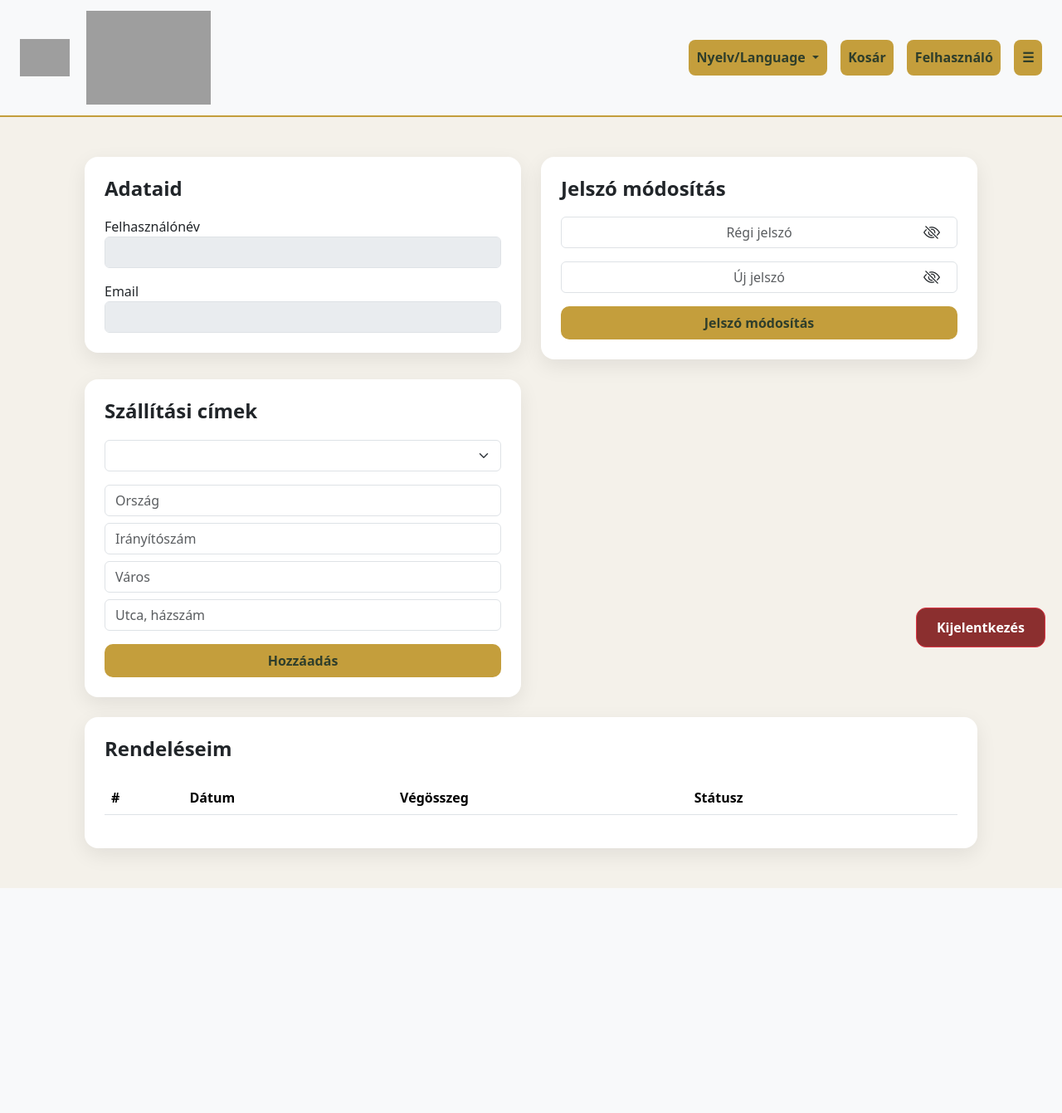
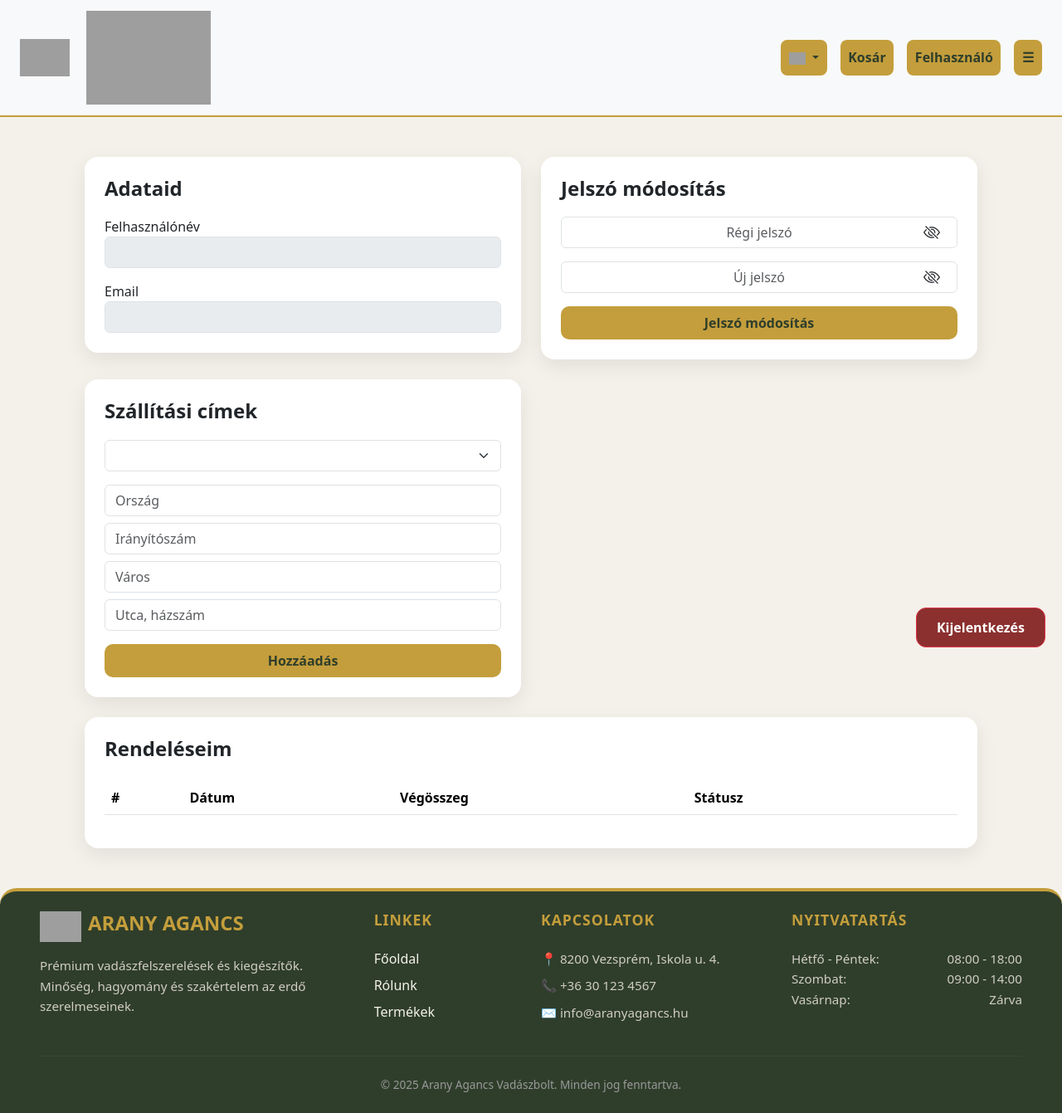
Before and after one commit to Zsombor06/vadaszProjekt, a PHP site: page /felhasznalo.html in a window 1280 px wide. Shown: the whole page at 83% size. Before the commit the page ends 1070 px from the top, so only its background shows below. Run offline with PHP 8.4, Linux system fonts and the light colour scheme; lists and menus that the app fills with data are empty; grey boxes are pictures that could not be loaded.

Commit message:
footer igazítás a nyelv választáshoz egy logó szöveg helyett

```diff
--- a/frontend/admin/admin.html
+++ b/frontend/admin/admin.html
@@ -20,7 +20,7 @@
             <div class="d-flex flex-wrap justify-content-end" id="menuElems">
                 <ul  class="navbar-nav me-3">
                     <li class="nav-item dropdown">
-                        <button class="btn btn-navbar dropdown-toggle" data-bs-toggle="dropdown"> Nyelv/Language </button>
+                        <button class="btn btn-navbar dropdown-toggle" data-bs-toggle="dropdown"> <img src="../képek/nyelv.png" alt="Language" style="max-width: 20px;"> </button>
                         <ul class="dropdown-menu dropdown-menu-start">
                             <li id="magyar"><a class="dropdown-item" href="#">Magyar</a></li>
                             <li id="angol"><a class="dropdown-item" href="#">English</a></li>
--- a/frontend/bejelentkezes/bejelentkezes.html
+++ b/frontend/bejelentkezes/bejelentkezes.html
@@ -21,7 +21,7 @@
             <div class="d-flex flex-wrap justify-content-end" id="menuElems">
                 <ul  class="navbar-nav me-3">
                     <li class="nav-item dropdown">
-                        <button class="btn btn-navbar dropdown-toggle" data-bs-toggle="dropdown"> Nyelv/Language </button>
+                        <button class="btn btn-navbar dropdown-toggle" data-bs-toggle="dropdown"> <img src="../képek/nyelv.png" alt="Language" style="max-width: 20px;"> </button>
                         <ul class="dropdown-menu dropdown-menu-start">
                             <li id="magyar"><a class="dropdown-item" href="#">Magyar</a></li>
                             <li id="angol"><a class="dropdown-item" href="#">English</a></li>
--- a/frontend/dolgozo/dolgozo.html
+++ b/frontend/dolgozo/dolgozo.html
@@ -21,7 +21,7 @@
             <div class="d-flex flex-wrap justify-content-end" id="menuElems">
                 <ul  class="navbar-nav me-3">
                     <li class="nav-item dropdown">
-                        <button class="btn btn-navbar dropdown-toggle" data-bs-toggle="dropdown"> Nyelv/Language </button>
+                        <button class="btn btn-navbar dropdown-toggle" data-bs-toggle="dropdown"> <img src="../képek/nyelv.png" alt="Language" style="max-width: 20px;"> </button>
                         <ul class="dropdown-menu dropdown-menu-start">
                             <li id="magyar"><a class="dropdown-item" href="#">Magyar</a></li>
                             <li id="angol"><a class="dropdown-item" href="#">English</a></li>
--- a/frontend/felhasznalo/felhasznalo.css
+++ b/frontend/felhasznalo/felhasznalo.css
@@ -126,3 +126,63 @@ background:#b08e34;
 .rendeles-modal .table th{
     vertical-align:middle;
 }
+
+/*footer csss*/
+.footer {
+    background-color: #2f3e2b;
+    color: #f4f1ea;
+    border-top-left-radius: 20px;
+    border-top-right-radius: 20px;
+    border-top: 4px solid #c49e3c;
+}
+
+.footer-brand {
+    color: #c49e3c;
+    display: flex;
+    align-items: center;
+}
+
+.footer-heading {
+    color: #c49e3c;
+    font-weight: 700;
+    text-transform: uppercase;
+    font-size: 1.1rem;
+    letter-spacing: 1px;
+}
+
+.footer-text {
+    color: #d1cdc4;
+    font-size: 0.95rem;
+    line-height: 1.6;
+}
+
+.footer-link {
+    color: #f4f1ea;
+    text-decoration: none;
+    transition: color 0.3s ease;
+}
+
+.footer-link:hover {
+    color: #c49e3c;
+    padding-left: 5px;
+}
+
+.footer-divider {
+    border-top: 1px solid rgba(196, 158, 60, 0.3);
+}
+
+.footer-copy {
+    font-size: 0.85rem;
+    color: #999;
+}
+
+.footer-social-link {
+    color: #c49e3c;
+    text-decoration: none;
+    font-weight: 600;
+    font-size: 0.9rem;
+}
+
+.footer-social-link:hover {
+    text-decoration: underline;
+}
--- a/frontend/felhasznalo/felhasznalo.html
+++ b/frontend/felhasznalo/felhasznalo.html
@@ -21,7 +21,7 @@
             <div class="d-flex flex-wrap justify-content-end" id="menuElems">
                 <ul  class="navbar-nav me-3">
                     <li class="nav-item dropdown">
-                        <button class="btn btn-navbar dropdown-toggle" data-bs-toggle="dropdown"> Nyelv/Language </button>
+                        <button class="btn btn-navbar dropdown-toggle" data-bs-toggle="dropdown"> <img src="../képek/nyelv.png" alt="Language" style="max-width: 20px;"> </button>
                         <ul class="dropdown-menu dropdown-menu-start">
                             <li id="magyar"><a class="dropdown-item" href="#">Magyar</a></li>
                             <li id="angol"><a class="dropdown-item" href="#">English</a></li>
@@ -132,6 +132,57 @@
         </div>
       </div>
     </div>
+
+<footer class="footer mb-0">
+    <div class="px-5 py-4">
+        <div class="row g-4">
+            <div class="col-lg-4 col-md-6">
+                <div class="footer-brand mb-3">
+                    <img src="../képek/aranyagancs_logo.png" alt="LOGO" width="50" class="me-2">
+                    <span class="fw-bold h4 text-uppercase">Arany Agancs</span>
+                </div>
+                <p class="footer-text">
+                    Prémium vadászfelszerelések és kiegészítők. Minőség, hagyomány és szakértelem az erdő szerelmeseinek.
+                </p>
+            </div>
+
+            <div class="col-lg-2 col-md-6">
+                <h5 class="footer-heading mb-4">Linkek</h5>
+                <ul class="list-unstyled">
+                    <li class="mb-2"><a href="../fooldal/fooldal.html" class="footer-link">Főoldal</a></li>
+                    <li class="mb-2"><a href="../rolunk/rolunk.html" class="footer-link">Rólunk</a></li>
+                    <li class="mb-2"><a href="../termekek/termekek.html" class="footer-link">Termékek</a></li>
+                </ul>
+            </div>
+
+            <div class="col-lg-3 col-md-6">
+                <h5 class="footer-heading mb-4">Kapcsolatok</h5>
+                <ul class="list-unstyled footer-text">
+                    <li class="mb-2">📍 8200 Vezsprém, Iskola u. 4.</li>
+                    <li class="mb-2">📞 +36 30 123 4567</li>
+                    <li class="mb-2">✉️ info@aranyagancs.hu</li>
+                </ul>
+            </div>
+
+            <div class="col-lg-3 col-md-6">
+                <h5 class="footer-heading mb-4">Nyitvatartás</h5>
+                <ul class="list-unstyled footer-text">
+                    <li class="d-flex justify-content-between"><span>Hétfő - Péntek:</span> <span>08:00 - 18:00</span></li>
+                    <li class="d-flex justify-content-between"><span>Szombat:</span> <span>09:00 - 14:00</span></li>
+                    <li class="d-flex justify-content-between"><span>Vasárnap:</span> <span>Zárva</span></li>
+                </ul>
+            </div>
+        </div>
+
+        <hr class="footer-divider my-4">
+
+        <div class="row align-items-center">
+            <div class="text-center text-md-start">
+                <p class="mb-0 footer-copy" style="text-align: center;">&copy; 2025 Arany Agancs Vadászbolt. Minden jog fenntartva.</p>
+            </div>
+        </div>
+    </div>
+</footer>
 </body>
 <script src="https://cdn.jsdelivr.net/npm/bootstrap@5.3.3/dist/js/bootstrap.bundle.min.js"></script>
 <script type="module" src="./felhasznalo.js"></script>
--- a/frontend/fooldal/fooldal.css
+++ b/frontend/fooldal/fooldal.css
@@ -144,7 +144,7 @@ body {
 
 .footer-link:hover {
     color: #c49e3c;
-    padding-left: 5px; /* Kis mozgás effekt hoverre */
+    padding-left: 5px;
 }
 
 .footer-divider {
--- a/frontend/fooldal/fooldal.html
+++ b/frontend/fooldal/fooldal.html
@@ -19,7 +19,7 @@
             <div class="d-flex flex-wrap justify-content-end" id="menuElems">
                 <ul  class="navbar-nav me-3">
                     <li class="nav-item dropdown">
-                        <button class="btn btn-navbar dropdown-toggle" data-bs-toggle="dropdown"> Nyelv/Language </button>
+                        <button class="btn btn-navbar dropdown-toggle" data-bs-toggle="dropdown"> <img src="../képek/nyelv.png" alt="Language" style="max-width: 20px;"> </button>
                         <ul class="dropdown-menu dropdown-menu-start">
                             <li id="magyar"><a class="dropdown-item" href="#">Magyar</a></li>
                             <li id="angol"><a class="dropdown-item" href="#">English</a></li>
@@ -81,13 +81,13 @@
                 <h5 class="footer-heading mb-4">Linkek</h5>
                 <ul class="list-unstyled">
                     <li class="mb-2"><a href="../fooldal/fooldal.html" class="footer-link">Főoldal</a></li>
+                    <li class="mb-2"><a href="../rolunk/rolunk.html" class="footer-link">Rólunk</a></li>
                     <li class="mb-2"><a href="../termekek/termekek.html" class="footer-link">Termékek</a></li>
-                    <li class="mb-2"><a href="../felhasznalo/felhasznalo.html" class="footer-link">Felhasználó</a></li>
                 </ul>
             </div>
 
             <div class="col-lg-3 col-md-6">
-                <h5 class="footer-heading mb-4">Kapcsolat</h5>
+                <h5 class="footer-heading mb-4">Kapcsolatok</h5>
                 <ul class="list-unstyled footer-text">
                     <li class="mb-2">📍 8200 Vezsprém, Iskola u. 4.</li>
                     <li class="mb-2">📞 +36 30 123 4567</li>
--- a/frontend/regisztracio/regisztracio.html
+++ b/frontend/regisztracio/regisztracio.html
@@ -22,7 +22,7 @@
             <div class="d-flex flex-wrap justify-content-end" id="menuElems">
                 <ul  class="navbar-nav me-3">
                     <li class="nav-item dropdown">
-                        <button class="btn btn-navbar dropdown-toggle" data-bs-toggle="dropdown"> Nyelv/Language </button>
+                        <button class="btn btn-navbar dropdown-toggle" data-bs-toggle="dropdown"> <img src="../képek/nyelv.png" alt="Language" style="max-width: 20px;"> </button>
                         <ul class="dropdown-menu dropdown-menu-start">
                             <li id="magyar"><a class="dropdown-item" href="#">Magyar</a></li>
                             <li id="angol"><a class="dropdown-item" href="#">English</a></li>
```
Also changed, not shown: frontend/kosar/kosar.css (+60 -0 lines), frontend/kosar/kosar.html (+53 -1 lines), frontend/rolunk/rolunk.css (+60 -0 lines), frontend/rolunk/rolunk.html (+52 -1 lines), frontend/termekek/termekek.css (+60 -0 lines), frontend/termekek/termekek.html (+52 -4 lines), frontend/képek/nyelv.png (added).
